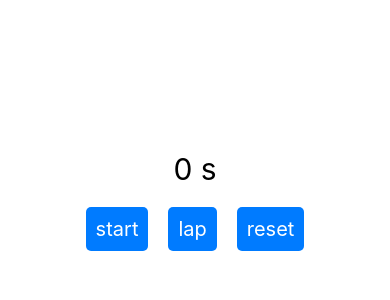
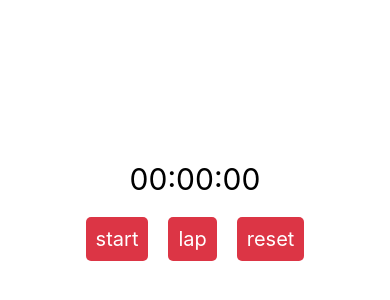
Before and after one commit to Shopify/eng-intern-assessment-react-native, a React Native app: screen / in a window 390 px wide. Shown: the part 214-514 px from the top of the page. Built offline with nearby package versions, Linux system fonts and the light colour scheme.

Commit message:
final commit,

```diff
--- a/App.tsx
+++ b/App.tsx
@@ -130,6 +130,7 @@ const styles = StyleSheet.create({
   lapsContainer: {
     marginTop: 15,
     alignItems: 'center',
+    backgroundColor: '#dc3545'
   },
   lapText: {
     fontSize: 20,
--- a/src/StopWatch.tsx
+++ b/src/StopWatch.tsx
@@ -1,61 +1,103 @@
-import React, { useState, useEffect } from 'react';
-import { Text, StyleSheet, View } from 'react-native';
+import React, { useEffect, useState } from 'react';
+import { StyleSheet, Text, View } from 'react-native';
 
 //stopwatch.tsx used for stopwatch displays
-
 //interface used for defining the properties expected by the stopwatch component
 interface StopwatchProps {
-  //boolean to check if the stopwatch is running
   isRunning: boolean;
-  //holds the number of elapsed seconds
-  seconds: number;
+  lapTime: number;
 }
 //stopwatch - functional component with props specified by the stopwatchProps interface
-const Stopwatch: React.FC<StopwatchProps> = ({ isRunning }) => {
-  const [seconds, setSeconds] = useState(0);
+const Stopwatch: React.FC<StopwatchProps> = ({ isRunning, lapTime }) => {
+  const [lastUpdateTime, setLastUpdateTime] = useState<number | null>(null);
+//useEffect- handled interval updates based on isrunning and lastupdatetime
+  useEffect(() => {
+    //declare var for intervalid
+    let intervalId: NodeJS.Timeout;
+    //check if the timer is running
+    if (isRunning) {
+      //if interval is running
+      intervalId = setInterval(() => {
+        //update the lastupdatetieme with the currentimtestamp
+        const now = Date.now();
+        if (lastUpdateTime) {
+          setLastUpdateTime(now);
+        } }, 1000); //interval here is set to 1 second or 1000 milliseconds
+    } else {
+      //clear interval and reset it to NULL or 0 if its not running
+      clearInterval(intervalId);
+      setLastUpdateTime(null);
+    }
+    //clears the inveral here
+    //run if/when isurnning or lastupdatetime changes
+    return () => clearInterval(intervalId); }, [isRunning, lastUpdateTime]);
 
-  //useEffect- manages the timer interval based on the isRunning state
-  useEffect(() => {
-    let intervalId: NodeJS.Timeout;
-    //start or stop the timer based on the isRunning state
-    if (isRunning) {
-        //starts an interval to update the elapsed seconds every 1 second (1000 milliseconds = 1 second)
-      intervalId = setInterval(() => {
-        //updates the seconds state by incrementing the previous value by 1
-        setSeconds(prevSeconds => prevSeconds + 1);
-      }, 1000);
-    } else {
-      clearInterval(intervalId);
-    }
-    //clean up interval on component unmount
-    return () => clearInterval(intervalId);
-  }, [isRunning]);
-  //resets the timer when isRunning state changes to false
-  useEffect(() => {
-    if (!isRunning) {
-      setSeconds(0);
-    }
-  }, [isRunning]);
+  //here i needed to calculate the minutes for lap
+  //as well as display it in a 00:00:00 format
+  const formatTime = (time: number): string => {
+    //checks for minutes, seconds, and milliseconds
+    const minutes = Math.floor(time / 60);
+    const seconds = Math.floor(time % 60);
+    const milliseconds = Math.floor((time % 1) * 100);
+    //formatted string showing
+    //constructs a formatted time string by concatenating padded minutes+seconds+milliseconds - separated by colons
+    return `${padTime(minutes)}:${padTime(seconds)}:${padTime(milliseconds)}`;
+  };
 
+  //padtime aka
+    //takes a number (time) - passed above
+    //converts to the a string toString()
+    //uses padStarrt - to check for minimum length of 2 chars, if not it adds a 0 if needed
+    //returns the padded string
 
-  //shows the stopwatch container with the elapsed seconds
-  //renders the stopwatch display
+  //this is crucial for ensuring the mins,secds,millisecs are displayed in consistent formatting!
+  //easy UI for the customer
+  const padTime = (time: number): string => {
+    return time.toString().padStart(2, '0');
+  };
+
+  //returns and RENDERS the formatted lap time
   return (
     <View style={styles.container}>
-      <Text style={styles.text}>{seconds} s</Text>
+      <Text style={styles.text}>{formatTime(lapTime)}</Text>
     </View>
   );
 };
 
-
+//testing css for different design
 const styles = StyleSheet.create({
   container: {
+    flexDirection: 'row',
+    justifyContent: 'space-around',
     alignItems: 'center',
-    justifyContent: 'center',
+    marginTop: 20,
+  },
+  button: {
+    backgroundColor: '#007bff',
+    padding: 10,
+    borderRadius: 5,
+    marginHorizontal: 10,
+  },
+  lapButton: {
+    backgroundColor: '#dc3545',
+    padding: 10,
+    borderRadius: 5,
+    marginHorizontal: 10,
+  },
+  resetButton: {
+    backgroundColor: '#dc3545',
+    padding: 10,
+    borderRadius: 5,
+    marginHorizontal: 10,
+  },
+  buttonText: {
+    color: 'white',
+    fontSize: 20,
   },
   text: {
     fontSize: 30,
-  },
+  }
 });
 
+
 export default Stopwatch;
--- a/src/StopWatchButton.tsx
+++ b/src/StopWatchButton.tsx
@@ -46,13 +46,13 @@ const styles = StyleSheet.create({
     marginTop: 20,
   },
   button: {
-    backgroundColor: '#007bff',
+    backgroundColor: '#dc3545',
     padding: 10,
     borderRadius: 5,
     marginHorizontal: 10,
   },
   lapButton: {
-    backgroundColor: '#ff7f0e',
+    backgroundColor: '#dc3545',
     padding: 10,
     borderRadius: 5,
     marginHorizontal: 10,
```
